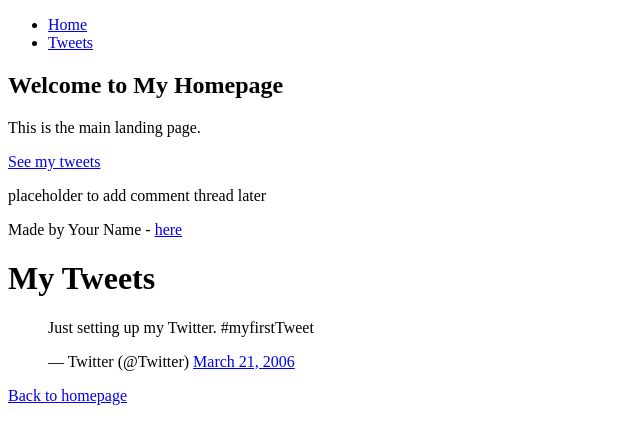
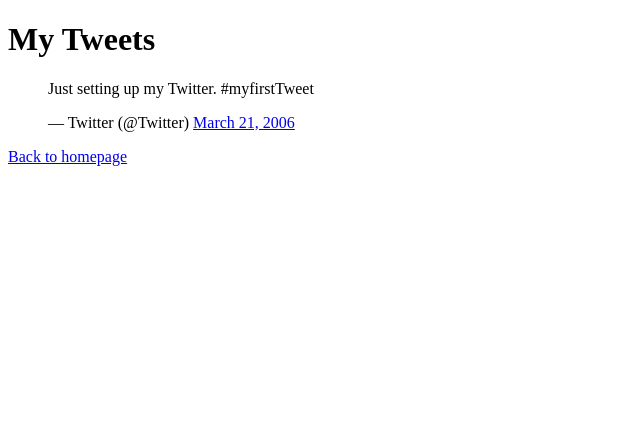
Before and after one commit to Beryl-webdev/My_First_Portfolio, a plain HTML site: page html_basic/tweets.html in a window 1280 px wide. Shown: the whole page, without its empty margins (0-640 px from the left). Drawn offline with Linux system fonts and the light colour scheme.

Commit message:
Update tweets.html

```diff
--- a/html_basic/tweets.html
+++ b/html_basic/tweets.html
@@ -1,34 +1,3 @@
-<!DOCTYPE html>
-<html lang="en">
-<head>
-  <meta charset="UTF-8" />
-  <meta name="viewport" content="width=device-width, initial-scale=1" />
-  <title>Homepage</title>
-</head>
-<body>
-  <header>
-    <ul>
-      <li><a href="index.html">Home</a></li>
-      <li><a href="tweets.html">Tweets</a></li>
-    </ul>
-  </header>
-
-  <main>
-    <article>
-      <h1>Welcome to My Homepage</h1>
-      <p>This is the main landing page.</p>
-      <p><a href="tweets.html">See my tweets</a></p>
-    </article>
-    <aside>
-      <p>placeholder to add comment thread later</p>
-    </aside>
-  </main>
-
-  <footer>
-    <p>Made by Your Name - <a href="https://example.com" target="_blank">here</a></p>
-  </footer>
-</body>
-</html>
 <!DOCTYPE html>
 <html lang="en">
 <head>
```
